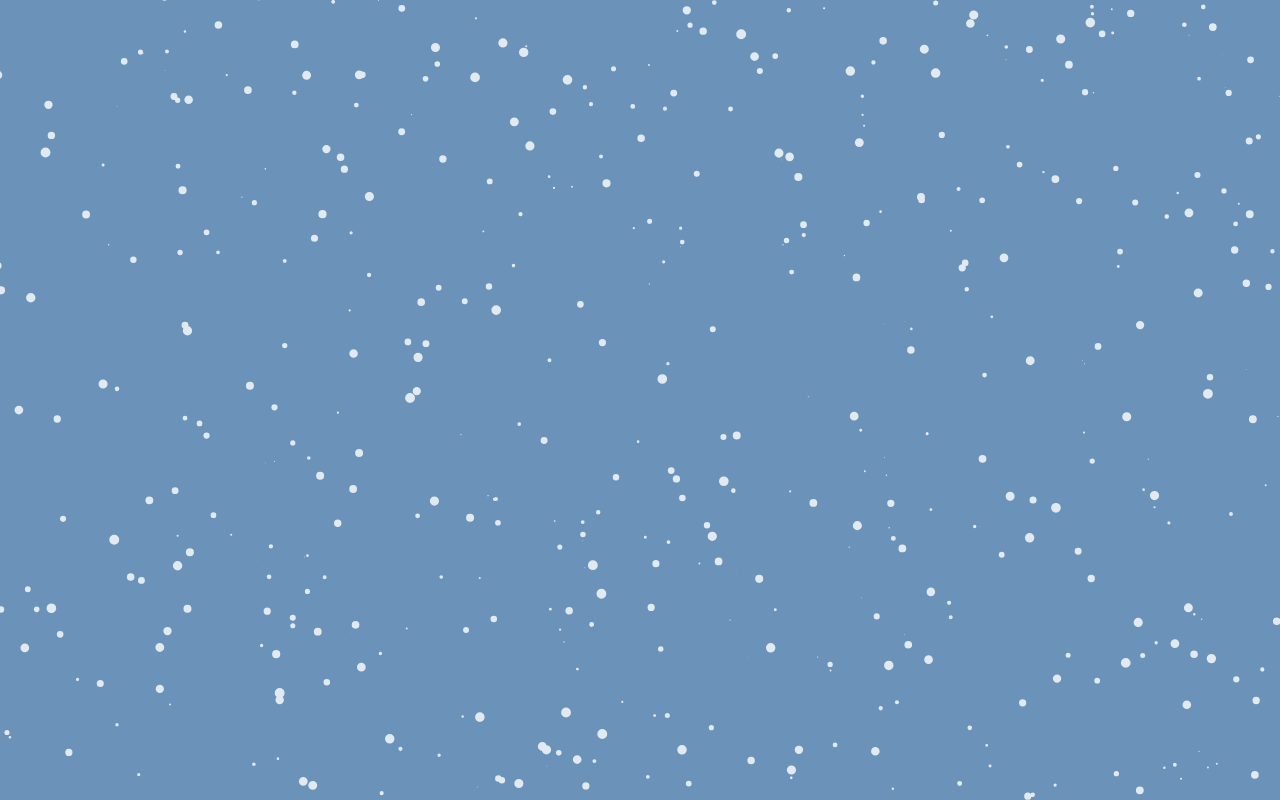
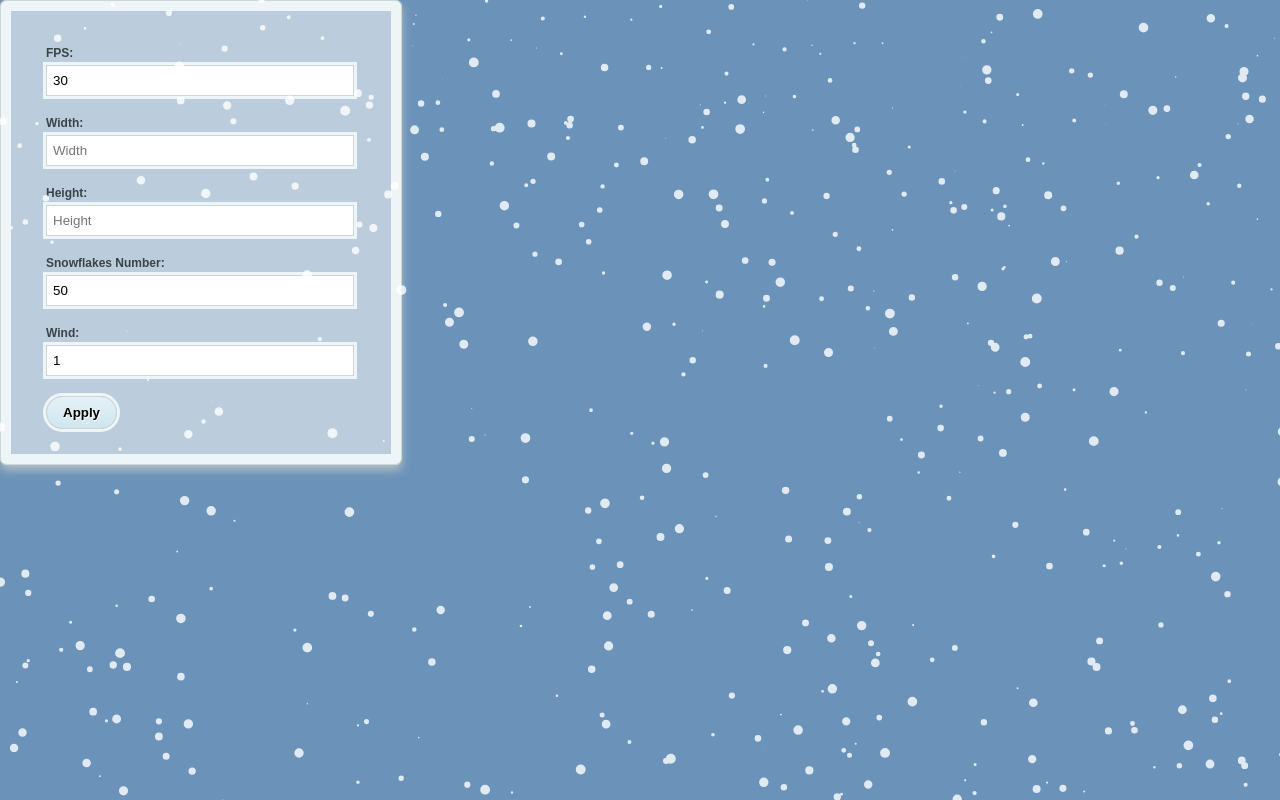
Before and after one commit to nikeyes/JsEasterEggs, a website: page JsSnow/demo.html in a window 1280 px wide. Drawn offline with Linux system fonts and the light colour scheme.

Commit message:
Demo Page

```diff
--- a/JsSnow/demo.html
+++ b/JsSnow/demo.html
@@ -4,26 +4,109 @@
 <head>
 <title>Snow Effect</title>
 <style>
-	/*Simple reset*/
-	* {margin: 0; padding: 0;}
+	*{	margin: 0;
+		padding: 0;
+	}
 
 	body {
-		/*You can use any kind of background here.*/
+		font-family: sans-serif;
+ 	   	font-size: 12px;
 		background: #6b92b9;
+	}
+
+	.form{
+		width: 310px;
+		color: #394447;
+		border: 1px solid #CED5D7;
+		border-radius: 6px;
+		padding: 45px 45px 20px;
+		background-color: #bbcddd;
+		box-shadow: 0px 5px 10px #B5C1C5, 0 0 0 10px #EEF5F7 inset;
+	}
+	.form label{
+		display: block;
+		font-weight: bold;
+	}
+	.form div{
+		margin-bottom: 15px;
+	}
+	.form input[type='text'], .form textarea{
+		padding: 7px 6px;
+		width: 294px;
+		border: 1px solid #CED5D7;
+		resize: none;
+		box-shadow:0 0 0 3px #EEF5F7;
+		margin: 5px 0;
+	}
+	.form input[type='text']:focus, .form textarea:focus{
+		outline: none;
+		box-shadow:0 0 0 3px #dde9ec;
+	}
+	.form input[type='button']{
+		border: 1px solid #CED5D7;
+		box-shadow:0 0 0 3px #EEF5F7;
+		padding: 8px 16px;
+		border-radius: 20px;
+		font-weight: bold;
+		text-shadow: 1px 1px 0px white;
+
+		background: #e4f1f6;
+		background: -moz-linear-gradient(top, #e4f1f6 0%, #cfe6ef 100%);
+		background: -webkit-linear-gradient(top, #e4f1f6 0%,#cfe6ef 100%);
+	}
+	.form input[type='button']:hover{
+		background: #edfcff;
+		background: -moz-linear-gradient(top, #edfcff 0%, #cfe6ef 100%);
+		background: -webkit-linear-gradient(top, #edfcff 0%,#cfe6ef 100%);
+	}
+	.form input[type='button']:active{
+		background: #cfe6ef;
+		background: -moz-linear-gradient(top, #cfe6ef 0%, #edfcff 100%);
+		background: -webkit-linear-gradient(top, #cfe6ef 0%,#edfcff 100%);
 	}
 </style>
 </head>
 
 <body>
+	<div class="form">
+		<div><label>FPS:</label><input type="text" value="30" placeholder="FPS" id="Fps"/></div>
+		<div><label>Width:</label><input type="text" value="" placeholder="Width" id="Width"/></div>
+		<div><label>Height:</label><input type="text" value="" placeholder="Height" id="Height"/></div>
+		<div><label>Snowflakes Number:</label><input type="text" value="50" placeholder="Snowflakes Number" id="SnowflakesNumber"/></div>
+		<div><label>Wind: </label><input type="text" value="1" placeholder="Wind" id="WindFactor"/></div>
+		<div><input type="button" value="Apply" id="Apply"/></div>
+	</div>
 	<script>
-		/*window.JsSnowOptions = {
+		function applyClick() {
+			var options = {
+				maxHeight: document.getElementById("Height").value || 0,
+				maxWidth: document.getElementById("Width").value || 0,
+				snowflakesNumber: document.getElementById("SnowflakesNumber").value || 50,
+				fps: document.getElementById("Fps").value || 30,
+				windFactor: document.getElementById("WindFactor").value || 1
+			};
+
+			window.JsSnow.updateOptions(options)
+		}
+
+		var applyButton = document.getElementById("Apply");
+
+		if (applyButton.addEventListener)
+			applyButton.addEventListener ('click',applyClick,false);
+		else if (applyButton.attachEvent)
+			applyButton.attachEvent ('onclick',applyClick);
+
+		/* Sample to apply options directly on script*/
+		/*
+		window.JsSnowOptions = {
 			maxHeight: 300,
 			maxWidth:500,
-			snowflakesNumber: 50,
+			snowflakesNumber: 100,
 			fps: 30,
-			windFactor: 1
+			windFactor: 0.5
 		};*/
 	</script>
+
 	<script src="src/jsSnow.js"></script>
 </body>
 </html>
--- a/JsSnow/src/embeddedScript.js
+++ b/JsSnow/src/embeddedScript.js
@@ -3,7 +3,7 @@
 	maxWidth:200,
 	snowflakesNumber: 200,
 	fps: 30,
-	windFactor: 1
+	windFactor: 0.5
 };*/
 var script = document.createElement('script');
 script.type='text/javascript';document.body.appendChild(script);
--- a/JsSnow/src/jsSnow.js
+++ b/JsSnow/src/jsSnow.js
@@ -20,16 +20,22 @@ http://jumptofive.com/canvas-como-crear-efecto-de-nieve-cayendo/
 		__ctx,
 		__maxSnowflakes,
 		__maxSizeSnowflake,
-	    __snowflakes = [],
+	    __snowflakes,
 		__fps,
+		__intervalTime,
 		__interval,
 		__horizontalSwingFactor,
         __windFactor;
 
+
 	var JsSnow = function (options) {
+		__updateOptions.call(this, options);
+	};
+
+	var __updateOptions = function (options) {
 		//Default Options
 		__fps = 30;
-		__interval = 1000/__fps;
+		__intervalTime = 1000/__fps;
 		__maxHeight = window.innerHeight;
 		__maxWidth = window.innerWidth;
 		__resizeWidth = true;
@@ -37,7 +43,8 @@ http://jumptofive.com/canvas-como-crear-efecto-de-nieve-cayendo/
 		__maxSnowflakes = 500;
 		__maxSizeSnowflake = 5;
 		__horizontalSwingFactor = 2;
-        __windFactor = 1;
+        __windFactor = 0.5;
+		__snowflakes = [];
 
 		__configureOptions.call(this, options);
 		__createCanvas.call(this);
@@ -47,60 +54,69 @@ http://jumptofive.com/canvas-como-crear-efecto-de-nieve-cayendo/
 		/*To simplify the code I use setInterval instead of requestAnimationFrame
 		You can view the changes in this commit:
 		"replace setInterval with requestAnimationFrame(__draw);"*/
-		setInterval(__drawSnowflakes, __interval);
+		clearInterval(__interval);
+		__interval = setInterval(__drawSnowflakes, __intervalTime);
 	};
 
 	var __configureOptions = function (options) {
 		//Configure FPS
 		if (options && options.fps) {
-			__fps = options.fps;
-			__interval = 1000/__fps;
+			__fps = parseInt(options.fps);
+			__intervalTime = 1000/__fps;
 		}
 		else if (window.JsSnowOptions && window.JsSnowOptions.fps) {
-			__fps = window.JsSnowOptions.fps;
-			__interval = 1000/__fps;
+			__fps = parseInt(window.JsSnowOptions.fps);
+			__intervalTime = 1000/__fps;
 		}
 
 		//Configure Canvas Witdh
-		if (options && options.maxWidth) {
-			__maxWidth = options.maxWidth;
+		if (options &&
+			options.maxWidth &&
+			options.maxWidth > 0) {
+			__maxWidth = parseInt(options.maxWidth);
 			__resizeWidth = false;
 		}
-		else if (window.JsSnowOptions && window.JsSnowOptions.maxWidth) {
-			__maxWidth = window.JsSnowOptions.maxWidth;
+		else if (window.JsSnowOptions &&
+				window.JsSnowOptions.maxWidth &&
+				window.JsSnowOptions.maxWidth > 0) {
+			__maxWidth = parseInt(window.JsSnowOptions.maxWidth);
 			__resizeWidth = false;
 		}
 
 		//Configure Canvas Height
-		if (options && options.maxHeight) {
-			__maxHeight = options.maxHeight;
+		if (options &&
+			options.maxHeight &&
+			options.maxHeight > 0) {
+			__maxHeight = parseInt(options.maxHeight);
 			__resizeHeight = false;
 		}
-		else if (window.JsSnowOptions && window.JsSnowOptions.maxHeight) {
-			__maxHeight = window.JsSnowOptions.maxHeight;
+		else if (window.JsSnowOptions &&
+				window.JsSnowOptions.maxHeight &&
+				window.JsSnowOptions.maxHeight > 0) {
+			__maxHeight = parseInt(window.JsSnowOptions.maxHeight);
 			__resizeHeight = false;
 		}
 
 		//Configure Number of Snowflakes
 		if (options && options.snowflakesNumber) {
-			__maxSnowflakes = options.snowflakesNumber;
+			__maxSnowflakes = parseInt(options.snowflakesNumber);
 		}
 		else if (window.JsSnowOptions && window.JsSnowOptions.snowflakesNumber) {
-			__maxSnowflakes = window.JsSnowOptions.snowflakesNumber;
+			__maxSnowflakes = parseInt(window.JsSnowOptions.snowflakesNumber);
 		}
 
-		//Configure Winf Factor
+		//Configure Wind Factor
 		if (options && options.windFactor) {
-			__windFactor = options.windFactor;
+			__windFactor = parseFloat(options.windFactor);
 		}
 		else if (window.JsSnowOptions && window.JsSnowOptions.windFactor) {
-			__windFactor = window.JsSnowOptions.windFactor;
+			__windFactor = parseFloat(window.JsSnowOptions.windFactor);
 		}
 	};
 
 	var __createCanvas = function () {
-		__canvas = document.createElement("canvas");
-		__canvas.id = "canvas";
+		__canvas = document.getElementById("JsSnowCanvas") || document.createElement("canvas");
+		__canvas.id = "JsSnowCanvas";
 		__canvas.width = __maxWidth;
 		__canvas.height = __maxHeight;
 		__canvas.setAttribute('style', 'pointer-events:none;position: absolute; z-index: 1000000; left:0; top:0;');
@@ -153,9 +169,9 @@ http://jumptofive.com/canvas-como-crear-efecto-de-nieve-cayendo/
 
 	};
 
-	var angle = 0;
+	var __angle = 0;
 	var __updateSnowflakesPosition = function () {
-		angle += 0.01;
+		__angle += 0.01;
 		for(var i = 0; i < __maxSnowflakes; i++)
 		{
 			var p = __snowflakes[i];
@@ -163,9 +179,8 @@ http://jumptofive.com/canvas-como-crear-efecto-de-nieve-cayendo/
 			//We will add 1 to the cos function to prevent negative values which will lead flakes to move upwards
 			//Every particle has its own density which can be used to make the downward movement different for each flake
 			//Lets make it more random by adding in the radius
-
-			p.x += Math.sin(angle) * __horizontalSwingFactor + __windFactor;
-			p.y += Math.cos(angle + p.density) + 1 + p.radius / 2;
+			p.x += ( Math.cos(__angle) + 1) * __horizontalSwingFactor + __windFactor;
+			p.y += Math.sin(__angle) + p.radius / 2;
 
 			//Sending flakes back from the top when it exits
 			//Lets make it a bit more organic and let flakes enter from the left and right also.
@@ -198,7 +213,16 @@ http://jumptofive.com/canvas-como-crear-efecto-de-nieve-cayendo/
 
 	JsSnow.prototype = {
 		constructor : JsSnow,
+		updateOptions : function (options)
+		{
+			__updateOptions.call(this, options);
+		}
 	};
 
-	new JsSnow({});
+	if (typeof module !== 'undefined' && module.exports) {
+        module.exports = new JsSnow({});
+    }
+    else {
+        window.JsSnow = new JsSnow({});
+    }
 }());
```
Also changed, not shown: JsSnow/dist/jsSnow.min.js.
